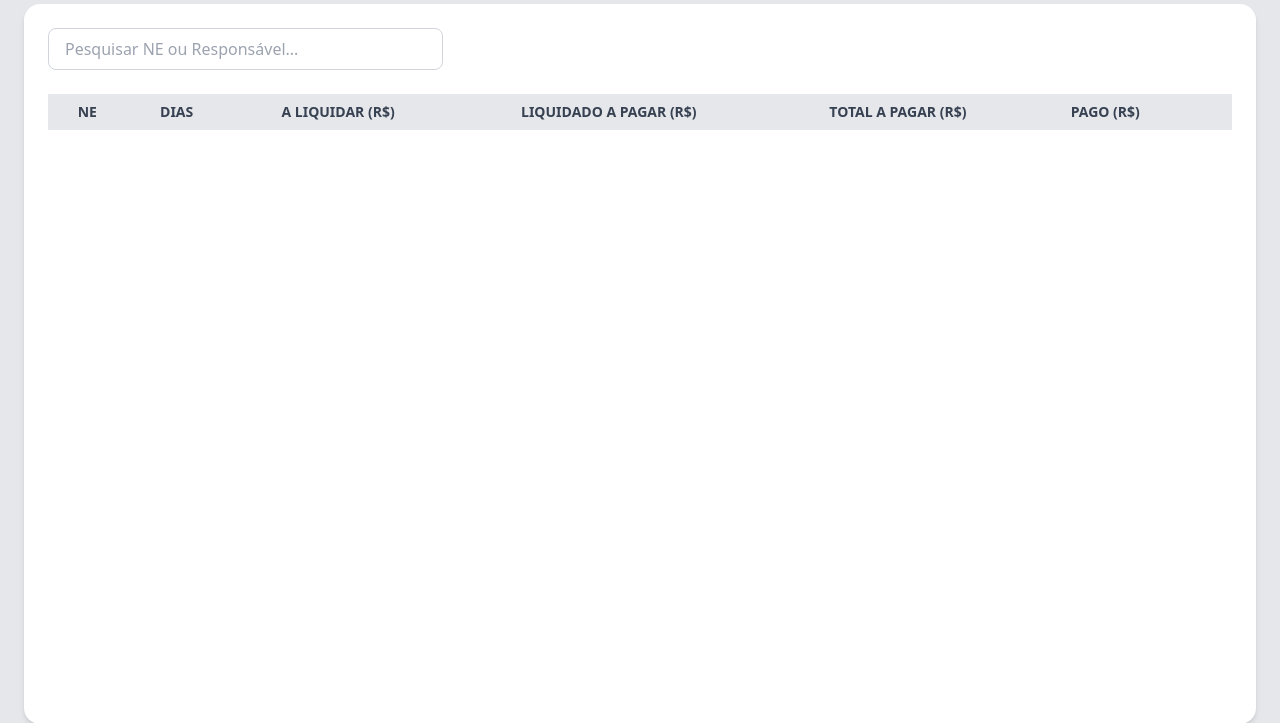
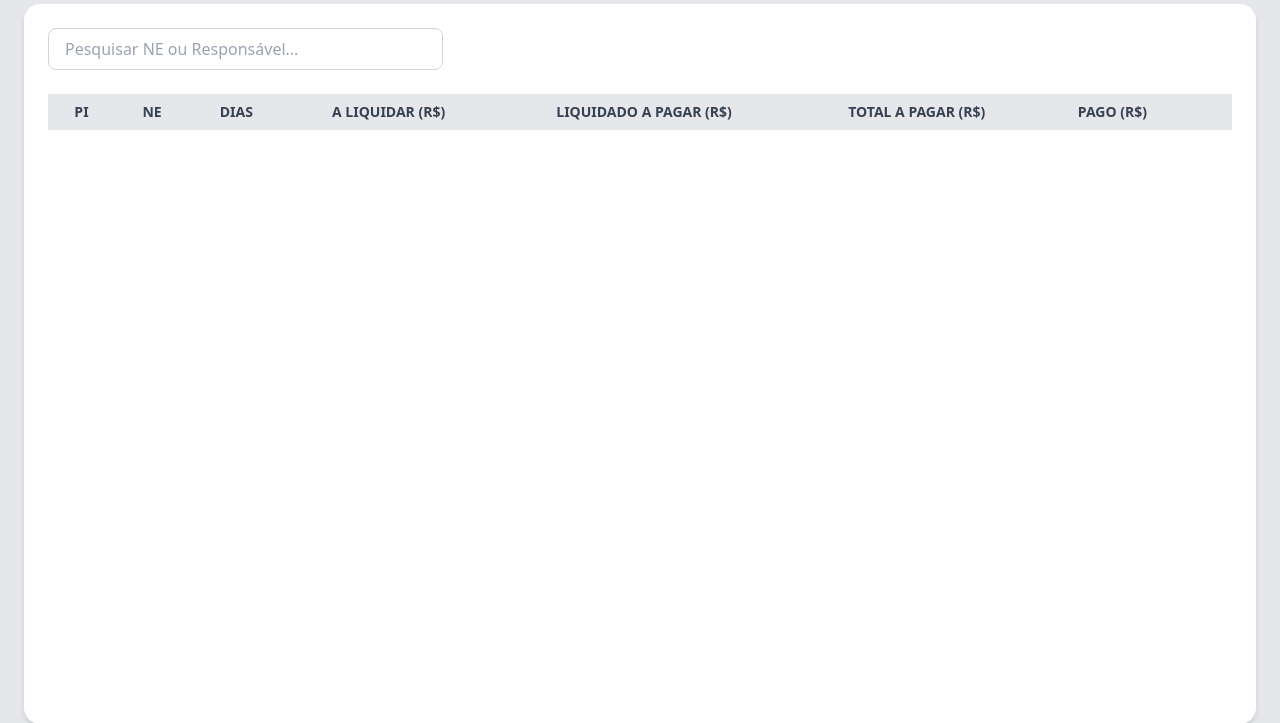
Before and after one commit to astraeus917/NE_Control, a Django app: page /ne/list/ in a window 1280 px wide. Shown: the part 56-779 px from the top of the page. Run offline with Django 5.2, Linux system fonts and the light colour scheme; the visitor is signed in with stand-in values (Sample User, id 1); data that the repository does not hold is empty; some libraries are stand-ins or nearby versions.

Commit message:
full features

```diff
--- a/ne_control/templates/ne_control/list.html
+++ b/ne_control/templates/ne_control/list.html
@@ -20,6 +20,7 @@
         <!-- Campos da lista. -->
         <thead class="bg-gray-200 text-gray-700 sticky top-0">
           <tr>
+            <th class="px-4 py-2">PI</th>
             <th class="px-4 py-2">NE</th>
             <th class="px-4 py-2">DIAS</th>
             <th class="px-4 py-2">A LIQUIDAR (R$)</th>
@@ -39,6 +40,7 @@
             <tr
               class="table-line bg-gray-50 hover:bg-gray-100 text-center border-b"
             >
+              <td class="px-4 py-2">{{ note_ne.pi }}</td>
               <td class="px-4 py-2">{{ note_ne.cod_ne }}</td>
               <td class="px-4 py-2">{{ note_ne.data|days_since }}</td>
               <td class="px-4 py-2">{{ note_ne.a_liquidar|brl }}</td>
```
